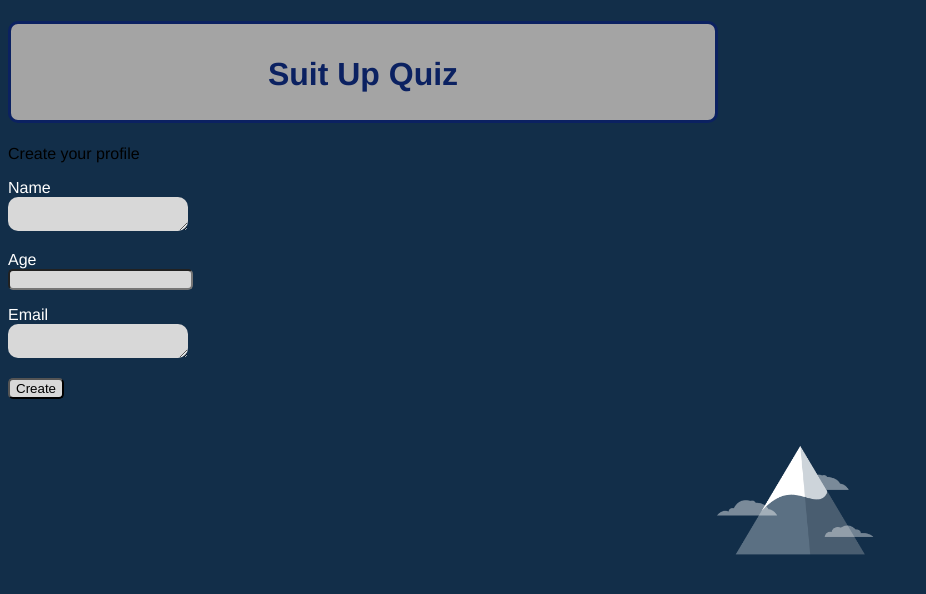
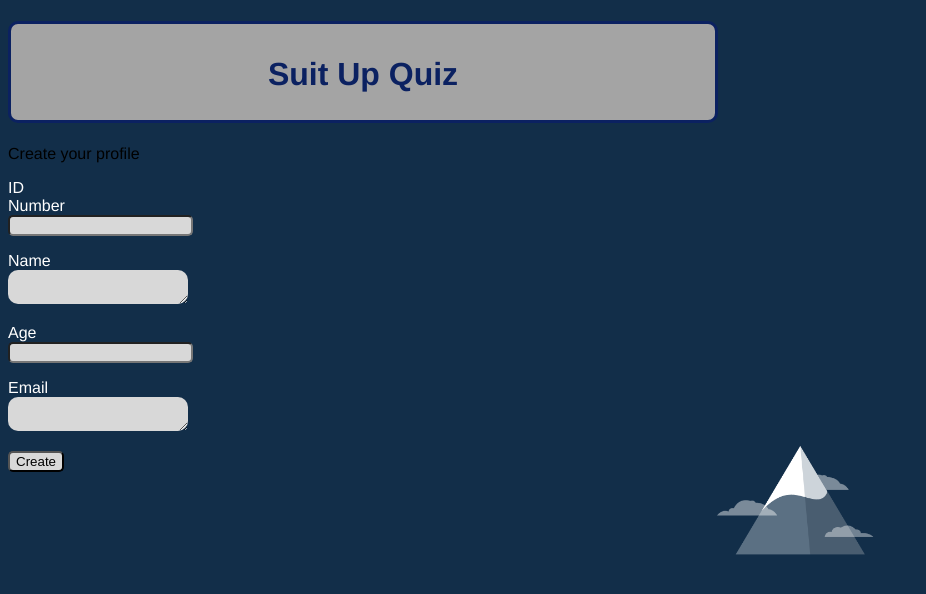
Before and after one commit to Jonathanster/suitUp, a CodeIgniter app: page /index.php/quiz/index in a window 1280 px wide; the page is wider, and only the part inside the window is pictured. Shown: the top 594 px of that part, without its empty margins (0-926 px from the left). Run offline with CodeIgniter, Linux system fonts and the light colour scheme.

Commit message:
Update profile_begin_view.php

```diff
--- a/application/views/profile_begin_view.php
+++ b/application/views/profile_begin_view.php
@@ -4,6 +4,11 @@
 		<?php echo form_open('quiz/create') ?>
 		<p ID="PC">
 		Create your profile
+		</p>
+
+		<p>
+		<label ID="id">ID Number</label>
+		<input type="int" name="id">
 		</p>
 		<p>
 		<label ID="name">Name</label>
```
